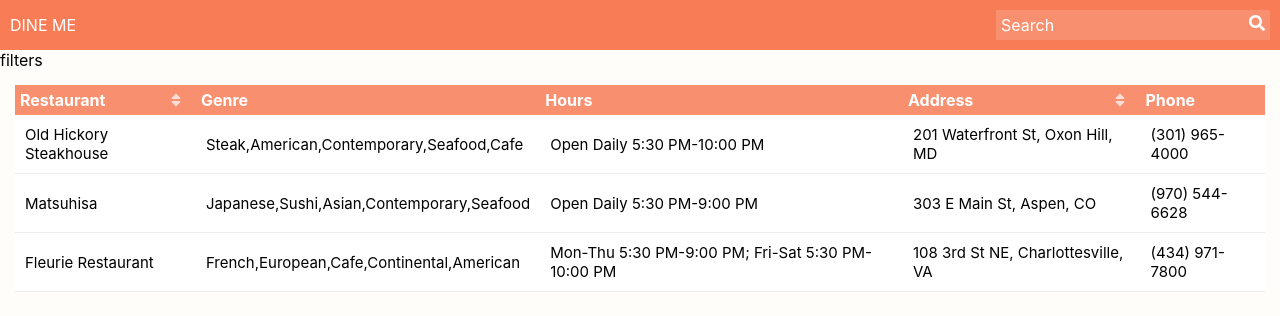
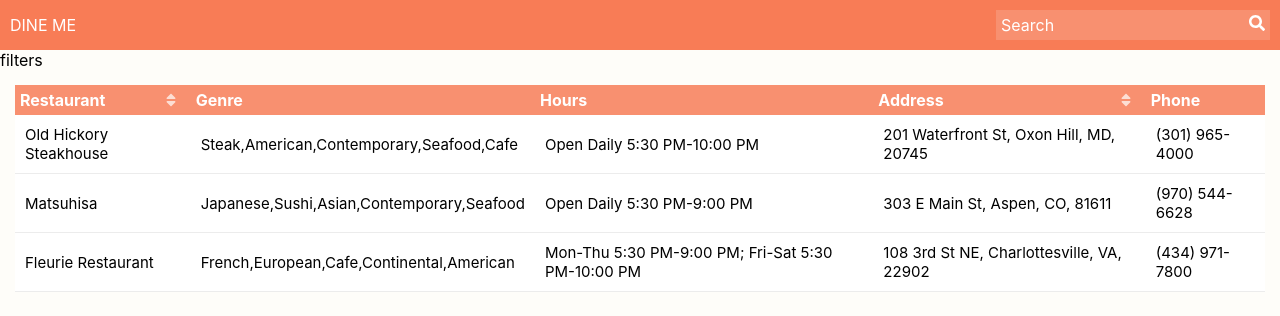
Before and after one commit to ani1496/restaurants, a React (Create React App) app: page / in a window 1280 px wide. Shown: the top 316 px of the page. Built offline with nearby package versions, Linux system fonts and the light colour scheme.

Commit message:
feat(table): clean up and got sort buttons to work

```diff
--- a/src/components/Main.tsx
+++ b/src/components/Main.tsx
@@ -1,30 +1,37 @@
 import React, { FunctionComponent, useEffect, useState } from 'react'
 
 import mockData from './mock'
-import { Restaurant } from "../type"
+import { Order, Restaurant, SortBy } from "../type"
 import Header from './Header'
 
 import '../styles/index.css'
 import Table from './Table'
+import TableRow from './Table/TableRow'
+import { sortAZRestaurants, sortZARestaurants } from '../methods'
 
 const Main:FunctionComponent= () => {
   const [restaurants, setRestaurants] = useState<Restaurant[]>([])
 
   useEffect(()=>{
-    if(restaurants.length === 0) {
-      setRestaurants(mockData)
-    }
+    setRestaurants(mockData)
   }, [])
+
+  const sortRestaurants = (sortBy:SortBy, order:Order) => {
+    let sortedRests = [];
+
+    if (order === 'AZ') sortedRests = sortAZRestaurants(sortBy, restaurants)
+    else sortedRests = sortZARestaurants(sortBy, restaurants)
+
+    setRestaurants([...sortedRests])
+  }
 
   return (
     <div>
       <Header />
       <p>filters</p>
-      <Table restaurants={restaurants} setRestaurants={setRestaurants}/>
-      {/* <Home restaurants={restaurants} setRestaurants={(list) => {
-        console.log('LIST', list)
-        setRestaurants(list)
-      }}/> */}
+      <Table sortRestaurants={sortRestaurants}>
+        {restaurants.map(rest => <TableRow key={rest.id} {...rest}/>)}
+      </Table>
     </div>
   )
 }
--- a/src/components/Table/Head.tsx
+++ b/src/components/Table/Head.tsx
@@ -1,20 +1,19 @@
-import React, { FunctionComponent, Dispatch, useState, SetStateAction } from 'react'
+import React, { FunctionComponent, useState } from 'react'
 import { FontAwesomeIcon } from '@fortawesome/react-fontawesome';
 import { faSort } from '@fortawesome/free-solid-svg-icons';
 
-import { Restaurant } from "../../type"
-import { sortAZRestaurants, sortZARestaurants } from '../../methods';
+import { Order, SortBy } from "../../type"
+
 
 import '../../styles/Table.css'
 
 interface Props {
-  restaurants: Restaurant[];
-  setRestaurants: Dispatch<SetStateAction<Restaurant[]>>
+  sortRestaurants: (sortBy:SortBy, order:Order) => void;
 }
 
-const Head:FunctionComponent<Props>= ({ restaurants, setRestaurants }) => {
-  const [sortName, setSortName] = useState(true)
-  const [sortState, setSortState] = useState(true)
+const Head:FunctionComponent<Props>= ({ sortRestaurants }) => {
+  const [sortName, setSortName] = useState<Order>('ZA')
+  const [sortState, setSortState] = useState<Order>('ZA')
 
   return (
     <thead className="table-header">
@@ -24,14 +23,10 @@ const Head:FunctionComponent<Props>= ({ restaurants, setRestaurants }) => {
         <button
           className="sort-icon"
           onClick={() => {
-            console.log('Clicking')
-          const rest = sortName ?
-            sortAZRestaurants('name', restaurants) :
-            sortZARestaurants('name', restaurants)
-
-          setRestaurants(rest)
-          setSortName(!sortName)
-        }}>
+            const order = sortName === 'AZ' ? 'ZA' : 'AZ'
+            sortRestaurants('name', order)
+            setSortName(order)
+          }}>
           <FontAwesomeIcon icon={faSort} />
         </button>
       </th>
@@ -42,12 +37,9 @@ const Head:FunctionComponent<Props>= ({ restaurants, setRestaurants }) => {
         <button
           className="sort-icon"
           onClick={() => {
-            const rest = sortState ?
-              sortAZRestaurants('state', restaurants) :
-              sortZARestaurants('state', restaurants)
-
-            setRestaurants(rest)
-            setSortState(!sortState)
+            const order = sortState === 'AZ' ? 'ZA' : 'AZ'
+            sortRestaurants('state', order)
+            setSortState(order)
           }}
         >
           <FontAwesomeIcon icon={faSort} />
--- /dev/null
+++ b/src/components/Table/TableRow.tsx
@@ -0,0 +1,29 @@
+import React, { FunctionComponent } from 'react'
+
+import '../../styles/Table.css'
+
+interface Props {
+  id: string ,
+	name: string,
+	address1: string,
+	city: string,
+	state: string,
+	zip: string,
+	telephone: string,
+	genre: string,
+	hours: string,
+}
+
+const TableRow:FunctionComponent<Props>= ({
+  id, name, address1, city, state, zip, telephone, genre, hours,
+} ) => (
+  <tr className="table-tr" key={id}>
+    <td className="pad-2">{name}</td>
+    <td className="pad-2">{genre}</td>
+    <td className="pad-2">{hours}</td>
+    <td className="pad-2">{`${address1}, ${city}, ${state}, ${zip}`}</td>
+    <td className="pad-2">{telephone}</td>
+  </tr>
+)
+
+export default TableRow
--- a/src/components/Table/index.tsx
+++ b/src/components/Table/index.tsx
@@ -1,38 +1,23 @@
-import React, { Dispatch, FunctionComponent, SetStateAction, useEffect, useState } from 'react'
+import React, { FunctionComponent } from 'react'
 
 import Head from './Head';
-import { Restaurant } from "../../type"
 
 import '../../styles/Table.css'
+import { Order, SortBy } from '../../type';
 
 interface Props {
-  restaurants: Restaurant[];
-  setRestaurants: Dispatch<SetStateAction<Restaurant[]>>
+  sortRestaurants: (sortBy:SortBy, order:Order) => void;
 }
 
-const Table:FunctionComponent<Props>= ({ restaurants, setRestaurants } ) => {
-  console.log('Table', restaurants)
-
-  if (restaurants.length === 0) return <p>No Restaurants found at the moment</p>
+const Table:FunctionComponent<Props>= (props) => {
+  const { sortRestaurants } = props
 
   return (
     <div className="margin-3">
-      <table className="table" key={restaurants[0].id}>
-        <Head restaurants={restaurants} setRestaurants={setRestaurants} />
+      <table className="table">
+        <Head sortRestaurants={sortRestaurants} />
         <tbody>
-          {restaurants.map((restaurant:Restaurant) => {
-            const {id, name, genre, hours, city, state, address1, telephone } = restaurant
-
-            return (
-              <tr className="table-tr" key={id}>
-                <td className="pad-2">{name}</td>
-                <td className="pad-2">{genre}</td>
-                <td className="pad-2">{hours}</td>
-                <td className="pad-2">{`${address1}, ${city}, ${state}`}</td>
-                <td className="pad-2">{telephone}</td>
-              </tr>
-            )
-          })}
+          {props.children}
         </tbody>
       </table>
     </div>
--- a/src/type.ts
+++ b/src/type.ts
@@ -51,3 +51,8 @@ export interface RestaurantsAction extends Action<"GET_RESTAURANTS"> {
 }
 
 export type Actions = RestaurantsAction
+
+
+export type SortBy = 'name' | 'state'
+
+export type Order = 'ZA' | 'AZ'
```
